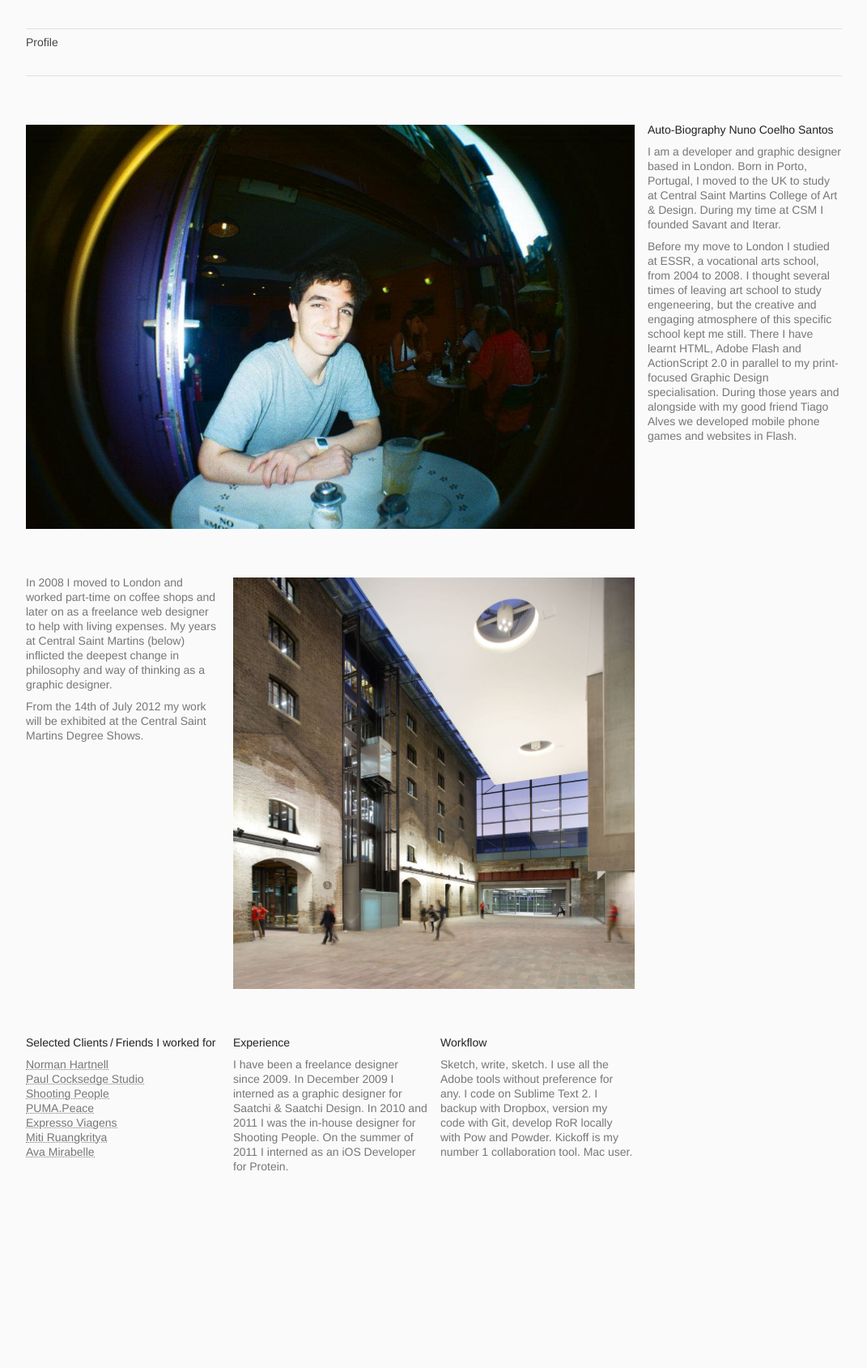
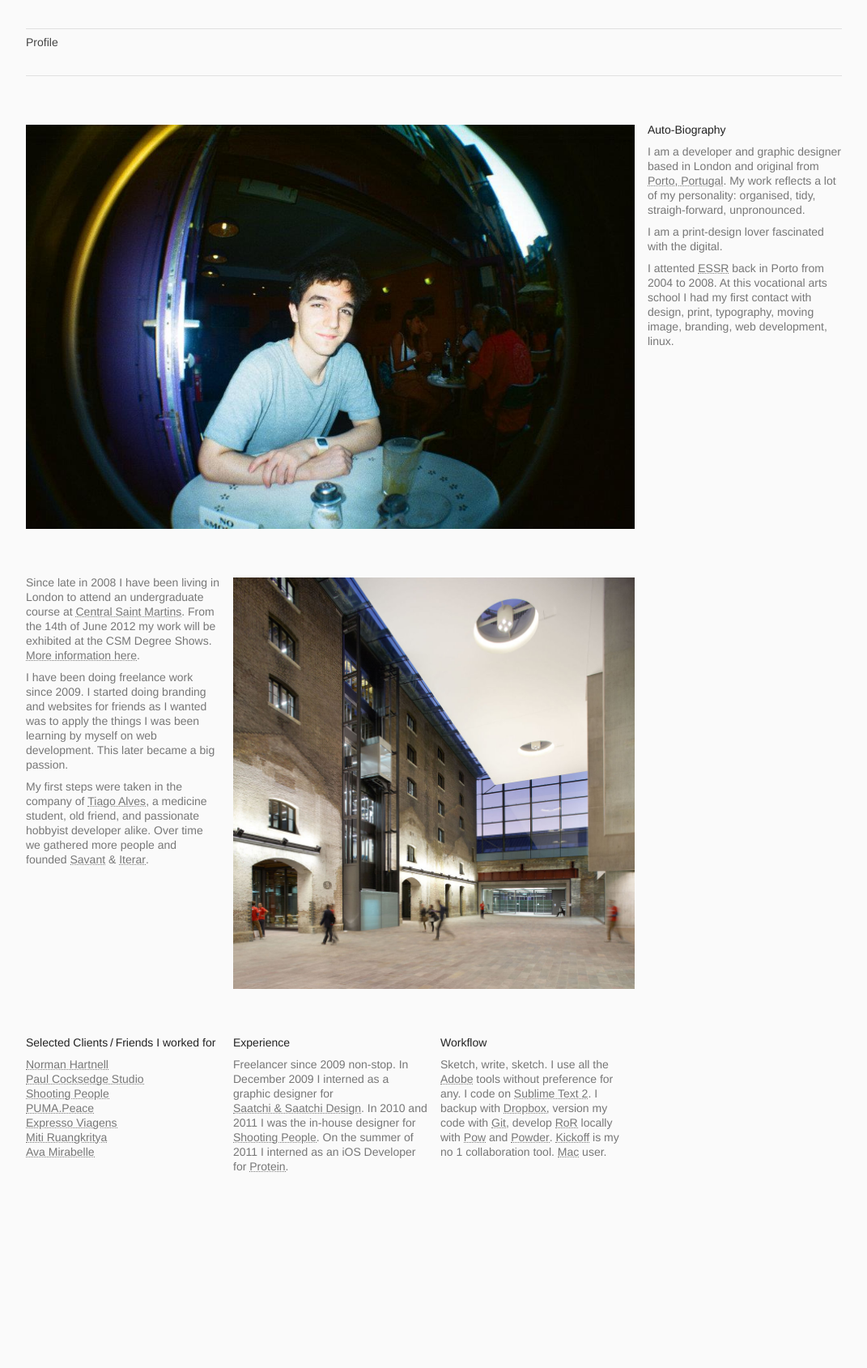
Before and after one commit to nunosans/nunocoelhosantos, a PHP site: page /en/profile in a window 1280 px wide. Shown: the part 61-1750 px from the top of the page at 81% size, without its empty margins (104-1175 px from the left). Run offline with PHP 8.4, Linux system fonts and the light colour scheme; data that the repository does not hold is empty; some libraries are stand-ins or nearby versions.

Commit message:
profile update

```diff
--- a/en/profile/index.php
+++ b/en/profile/index.php
@@ -9,14 +9,16 @@
 
 	<img class="clear side" src="http://media.nunocoelhosantos.com/images/profile-portrait-1.jpg" width="" height="">
 	<div class="txt">
-		<h2>Auto-Biography Nuno Coelho Santos</h2>
-		<p>I am a developer and graphic designer based in London. Born in Porto, Portugal, I moved to the UK to study at Central Saint Martins College of Art & Design. During my time at CSM I founded Savant and Iterar.</p>
-		<p>Before my move to London I studied at ESSR, a vocational arts school, from 2004 to 2008. I thought several times of leaving art school to study engeneering, but the creative and engaging atmosphere of this specific school kept me still. There I have learnt HTML, Adobe Flash and ActionScript 2.0 in parallel to my print-focused Graphic Design specialisation. During those years and alongside with my good friend Tiago Alves we developed mobile phone games and websites in Flash.</p>
+		<h2>Auto-Biography</h2>
+		<p>I am a developer and graphic designer based in London and original from <a href="http://vimeo.com/21698583" target="_blank">Porto, Portugal</a>. My work reflects a lot of my personality: organised, tidy, straigh-forward, unpronounced.</p>
+		<p>I am a print-design lover fascinated with the digital.</p>
+		<p>I attented <a href="http://pt.wikipedia.org/wiki/Escola_Art%C3%ADstica_de_Soares_dos_Reis" target="_blank">ESSR</a> back in Porto from 2004 to 2008. At this vocational arts school I had my first contact with design, print, typography, moving image, branding, web development, linux.</p>
 	</div>
 
 	<div class="clear txt">
-		<p>In 2008 I moved to London and worked part-time on coffee shops and later on as a freelance web designer to help with living expenses. My years at Central Saint Martins (below) inflicted the deepest change in philosophy and way of thinking as a graphic designer.</p>
-		<p>From the 14th of July 2012 my work will be exhibited at the Central Saint Martins Degree Shows.</p>
+		<p>Since late in 2008 I have been living in London to attend an undergraduate course at <a href="http://www.csm.arts.ac.uk/" target="_blank">Central Saint Martins</a>. From the 14th of June 2012 my work will be exhibited at the CSM Degree Shows. <a href="http://2012.csmgraphicdesign.com/about/planning_your_visit" target="_blank">More information here</a>.</p>
+		<p>I have been doing freelance work since 2009. I started doing branding and websites for friends as I wanted was to apply the things I was been learning by myself on web development. This later became a big passion.</p>
+		<p>My first steps were taken in the company of <a href="http://twitter.com/plaintiago" target="_blank">Tiago Alves</a>, a medicine student, old friend, and passionate hobbyist developer alike. Over time we gathered more people and founded <a href="http://savantstudio.co.uk/" target="_blank">Savant</a> & <a href="http://iterar.co/" target="_blank">Iterar</a>.</p>
 	</div>
 	<img class="both" src="http://media.nunocoelhosantos.com/images/profile-csm.jpg" width="" height="">
 
@@ -42,11 +44,11 @@
 	</div>
 	<div class="txt">
 		<h2>Experience</h2>
-		<p>I have been a freelance designer since 2009. In December 2009 I interned as a graphic designer for Saatchi & Saatchi Design. In 2010 and 2011 I was the in-house designer for Shooting People. On the summer of 2011 I interned as an iOS Developer for Protein.</p>
+		<p>Freelancer since 2009 non-stop. In December 2009 I interned as a graphic designer for <a href="http://saatchidesign.com/" target="_blank">Saatchi & Saatchi Design</a>. In 2010 and 2011 I was the in-house designer for <a href="http://shootingpeople.org/" target="_blank">Shooting People</a>. On the summer of 2011 I interned as an iOS Developer for <a href="http://prote.in/os" target="_blank">Protein</a>.</p>
 	</div>
 	<div class="txt">
 		<h2>Workflow</h2>
-		<p>Sketch, write, sketch. I use all the Adobe tools without preference for any. I code on Sublime Text 2. I backup with Dropbox, version my code with Git, develop RoR locally with Pow and Powder. Kickoff is my number 1 collaboration tool. Mac user.</p>
+		<p>Sketch, write, sketch. I use all the <a href="http://adobe.com/" target="_blank">Adobe</a> tools without preference for any. I code on <a href="http://www.sublimetext.com/2" target="_blank">Sublime Text 2</a>. I backup with <a href="http://dropbox.com/" target="_blank">Dropbox</a>, version my code with <a href="http://git-scm.com" target="_blank">Git</a>, develop <a href="http://rubyonrails.org/" target="_blank">RoR</a> locally with <a href="http://pow.cx/" target="_blank">Pow</a> and <a href="https://github.com/Rodreegez/powder" target="_blank">Powder</a>. <a href="http://kickoffapp.com/" target="_blank">Kickoff</a> is my no 1 collaboration tool. <a href="http://apple.com/mac" target="_blank">Mac</a> user.</p>
 	</div>
 
 </div>
```
